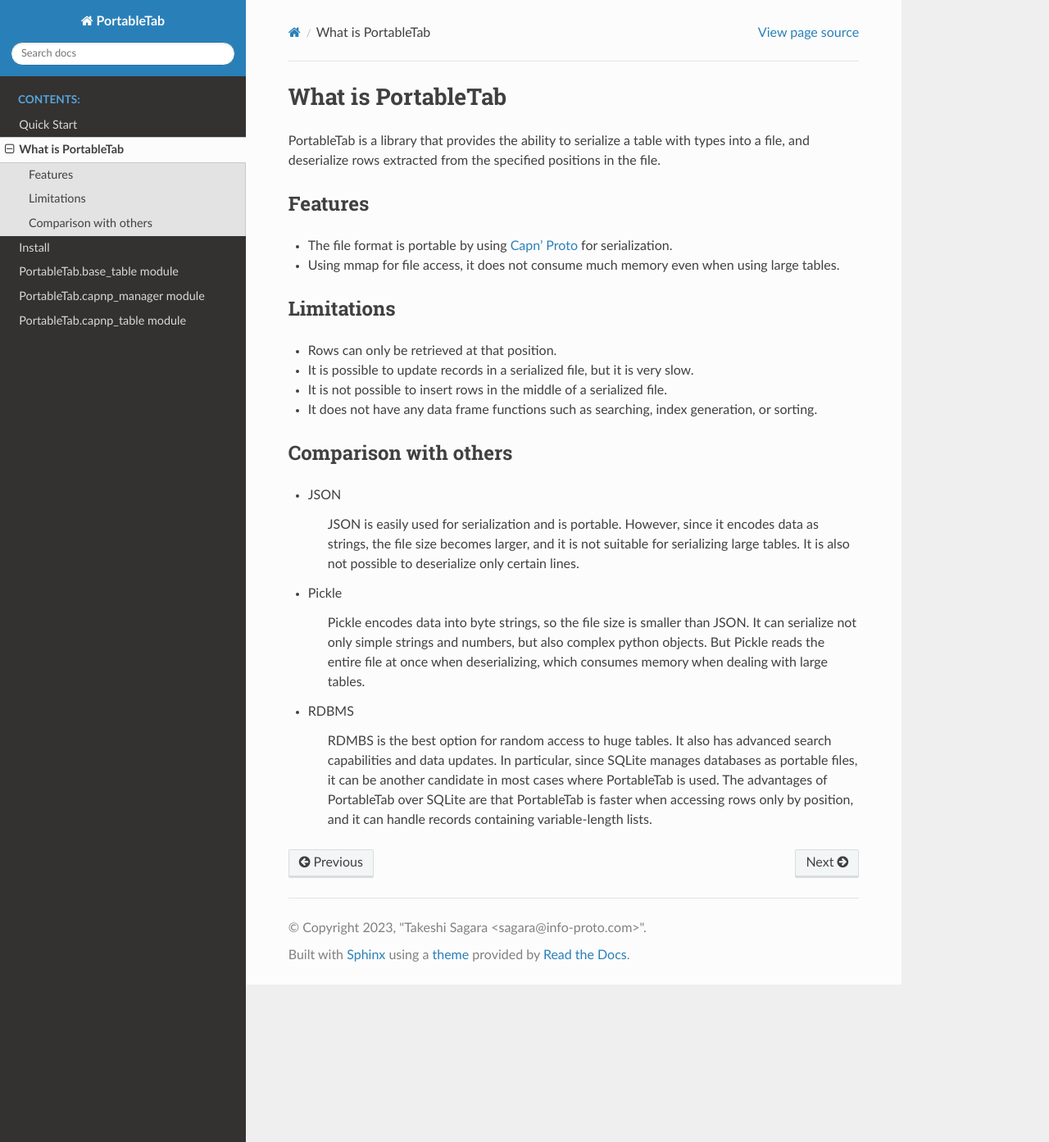
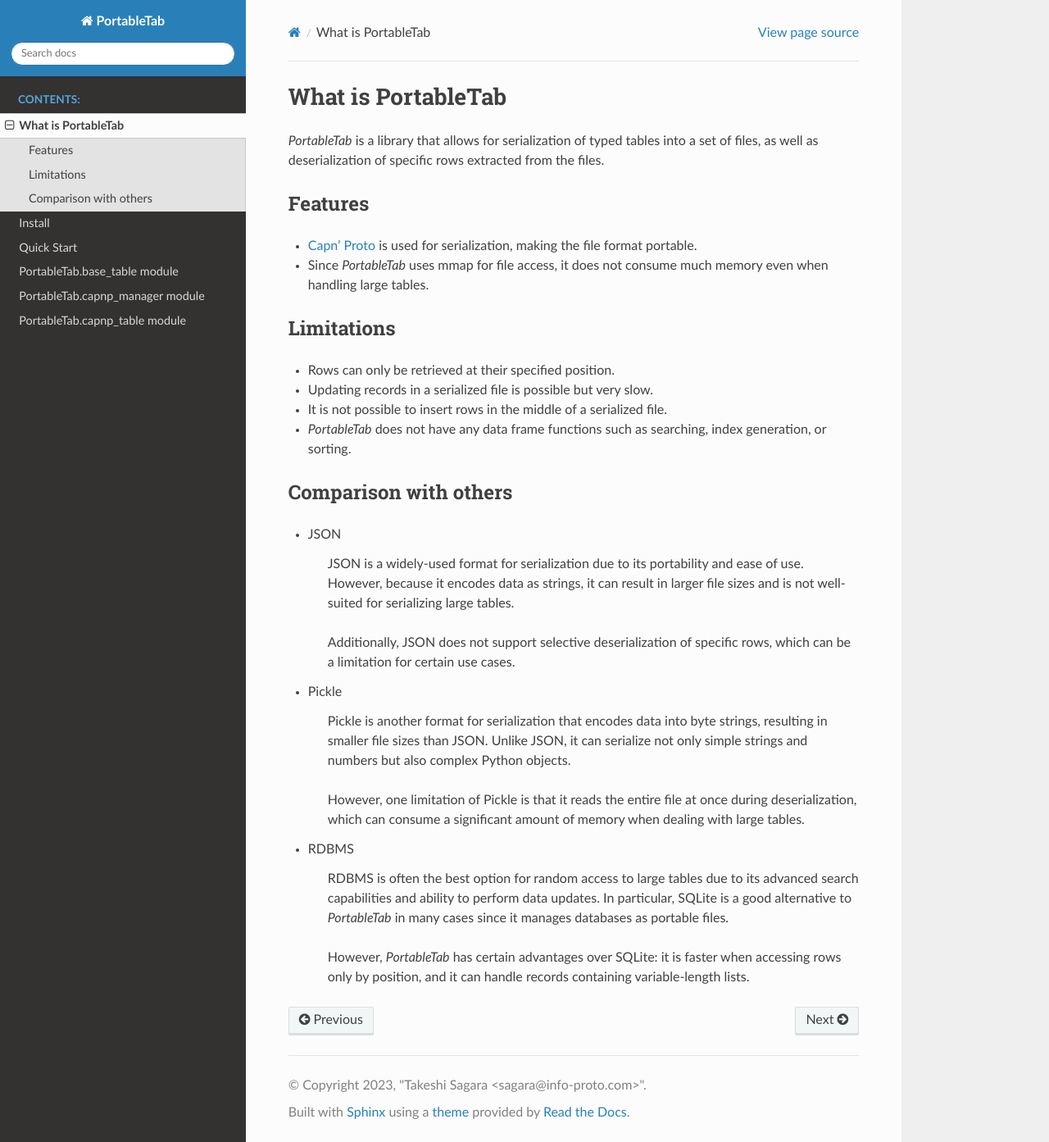
Before and after one commit to t-sagara/PortableTab, a Sphinx documentation site: the page built from docs/overview.rst, in a window 1280 px wide and 1393 px high. Shown: the whole window at 82% size. Built offline with Sphinx 7.4.7 and the Read the Docs theme 2.0.0, drawn with Linux system fonts in a browser that asks for light colours.

Commit message:
Improved the English of the documentation.

```diff
--- a/docs/overview.rst
+++ b/docs/overview.rst
@@ -3,26 +3,25 @@
 What is PortableTab
 ===================
 
-PortableTab is a library that provides the ability to serialize
-a table with types into a file, and deserialize rows extracted
-from the specified positions in the file.
+*PortableTab* is a library that allows for serialization of typed tables
+into a set of files, as well as deserialization of specific rows
+extracted from the files.
 
 Features
 --------
 
-- The file format is portable by using `Capn' Proto <https://capnproto.org/>`_
-  for serialization.
-- Using mmap for file access, it does not consume much memory
-  even when using large tables.
+- `Capn' Proto <https://capnproto.org/>`_ is used for serialization,
+  making the file format portable.
+- Since *PortableTab* uses mmap for file access, it does not consume
+  much memory even when handling large tables.
 
 Limitations
 -----------
 
-- Rows can only be retrieved at that position.
-- It is possible to update records in a serialized file,
-  but it is very slow.
+- Rows can only be retrieved at their specified position.
+- Updating records in a serialized file is possible but very slow.
 - It is not possible to insert rows in the middle of a serialized file.
-- It does not have any data frame functions such as searching,
+- *PortableTab* does not have any data frame functions such as searching,
   index generation, or sorting.
 
 Comparison with others
@@ -30,25 +29,31 @@
 
 - JSON
 
-    JSON is easily used for serialization and is portable.
-    However, since it encodes data as strings, the file size becomes larger,
-    and it is not suitable for serializing large tables.
-    It is also not possible to deserialize only certain lines.
+   JSON is a widely-used format for serialization due to its portability
+   and ease of use. However, because it encodes data as strings,
+   it can result in larger file sizes and is not well-suited for serializing
+   large tables.
+
+   Additionally, JSON does not support selective deserialization of specific
+   rows, which can be a limitation for certain use cases.
 
 - Pickle
 
-    Pickle encodes data into byte strings, so the file size is smaller than JSON.
-    It can serialize not only simple strings and numbers,
-    but also complex python objects.
-    But Pickle reads the entire file at once when deserializing,
-    which consumes memory when dealing with large tables.
+   Pickle is another format for serialization that encodes data into byte strings,
+   resulting in smaller file sizes than JSON. Unlike JSON, it can serialize
+   not only simple strings and numbers but also complex Python objects.
+
+   However, one limitation of Pickle is that it reads the entire file at once
+   during deserialization, which can consume a significant amount of memory
+   when dealing with large tables.
 
 - RDBMS
 
-    RDMBS is the best option for random access to huge tables.
-    It also has advanced search capabilities and data updates.
-    In particular, since SQLite manages databases as portable files,
-    it can be another candidate in most cases where PortableTab is used.
-    The advantages of PortableTab over SQLite are that PortableTab is faster
-    when accessing rows only by position, and it can handle records
-    containing variable-length lists.
+   RDBMS is often the best option for random access to large tables due to
+   its advanced search capabilities and ability to perform data updates.
+   In particular, SQLite is a good alternative to *PortableTab* in many cases
+   since it manages databases as portable files.
+
+   However, *PortableTab* has certain advantages over SQLite: it is faster
+   when accessing rows only by position, and it can handle records containing
+   variable-length lists.
--- a/docs/quick_start.rst
+++ b/docs/quick_start.rst
@@ -3,7 +3,7 @@
 Quick Start
 ===========
 
-Here is a brief description of basic usage of PortableTab.
+Here is a brief description of basic usage of *PortableTab*.
 
 Create Table
 ------------
```
Also changed, not shown: docs/index.rst (+3 -4 lines).
